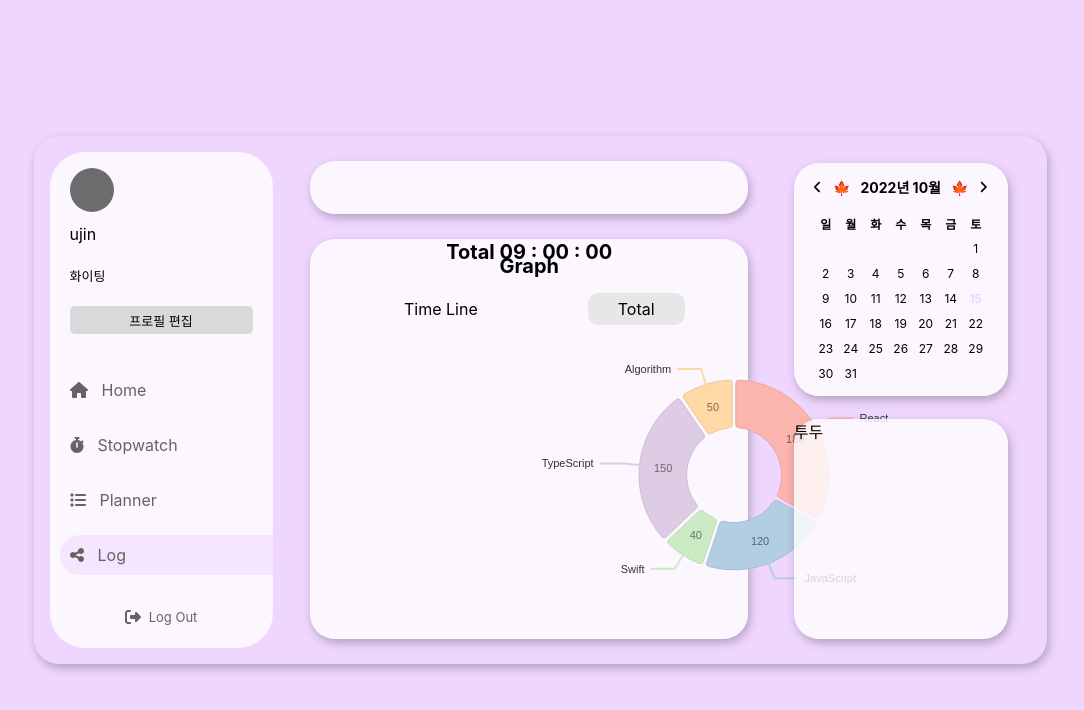
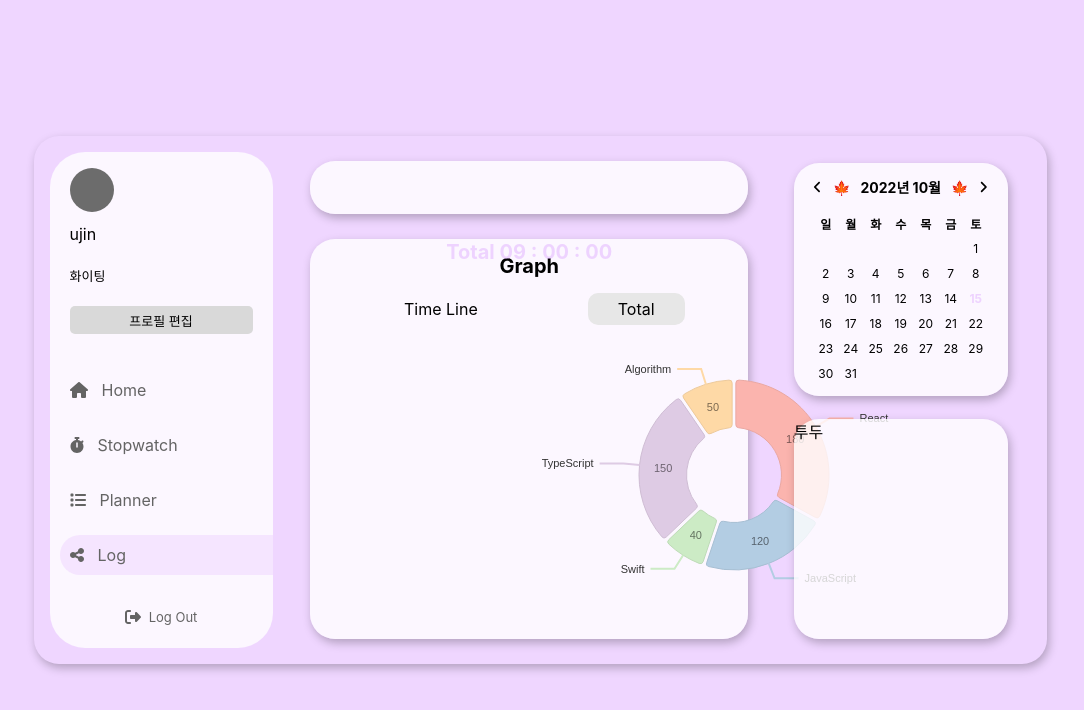
Before and after one commit to 2-sc/StudyMate-Front-Client, a React (Create React App) app in the folder studymate/: page /log in a window 1280 px wide. Both pictures are taken after a click on the element "Total". Shown: the top 710 px of the page, without its empty margins (100-1184 px from the left). Built offline with nearby package versions, Linux system fonts and the light colour scheme.

Commit message:
:lipstick:(halam/beta): total 글자색 추가

```diff
--- a/studymate/src/components/graph/PieGraph.jsx
+++ b/studymate/src/components/graph/PieGraph.jsx
@@ -66,4 +66,5 @@ const Wrapper = styled.div`
 const Total = styled.h1`
   font-size: 20px;
   margin: -45px 0 0;
+  color: rgba(228, 187, 255, 0.6);
 `;
```
